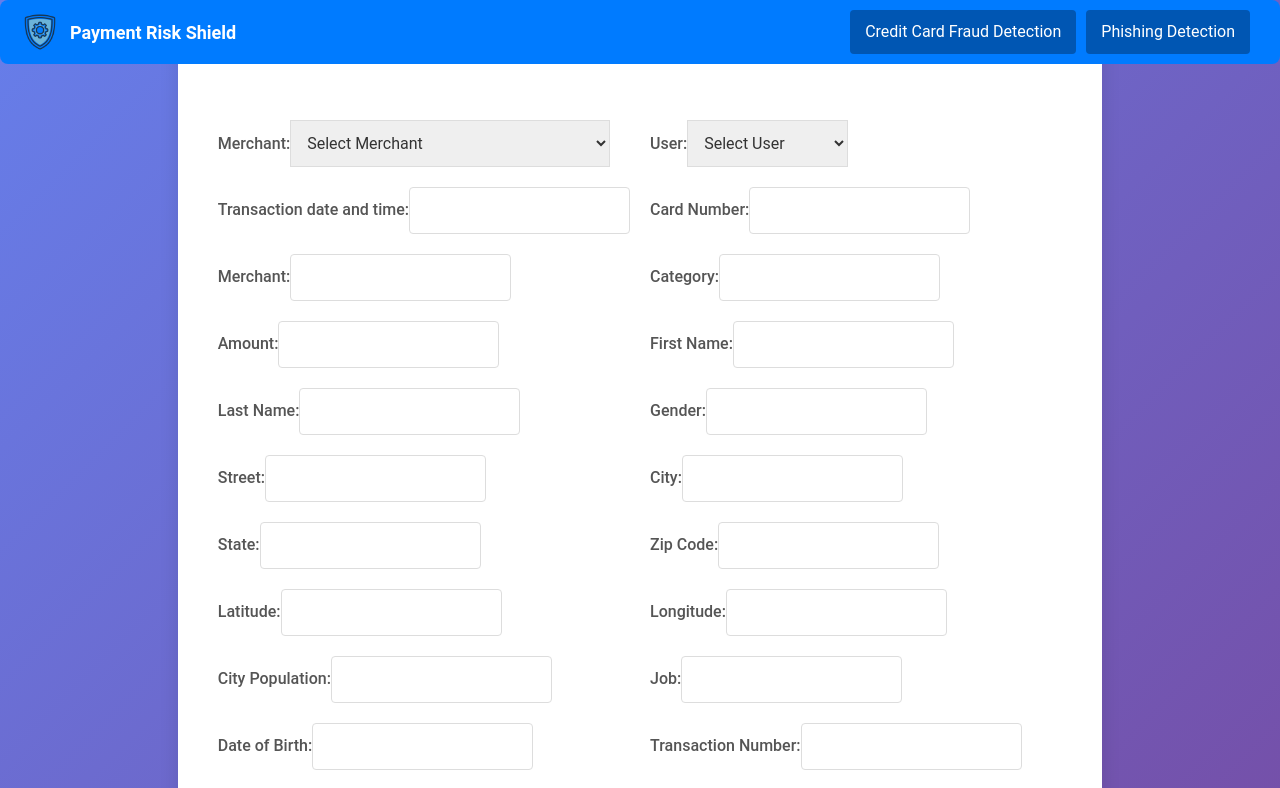
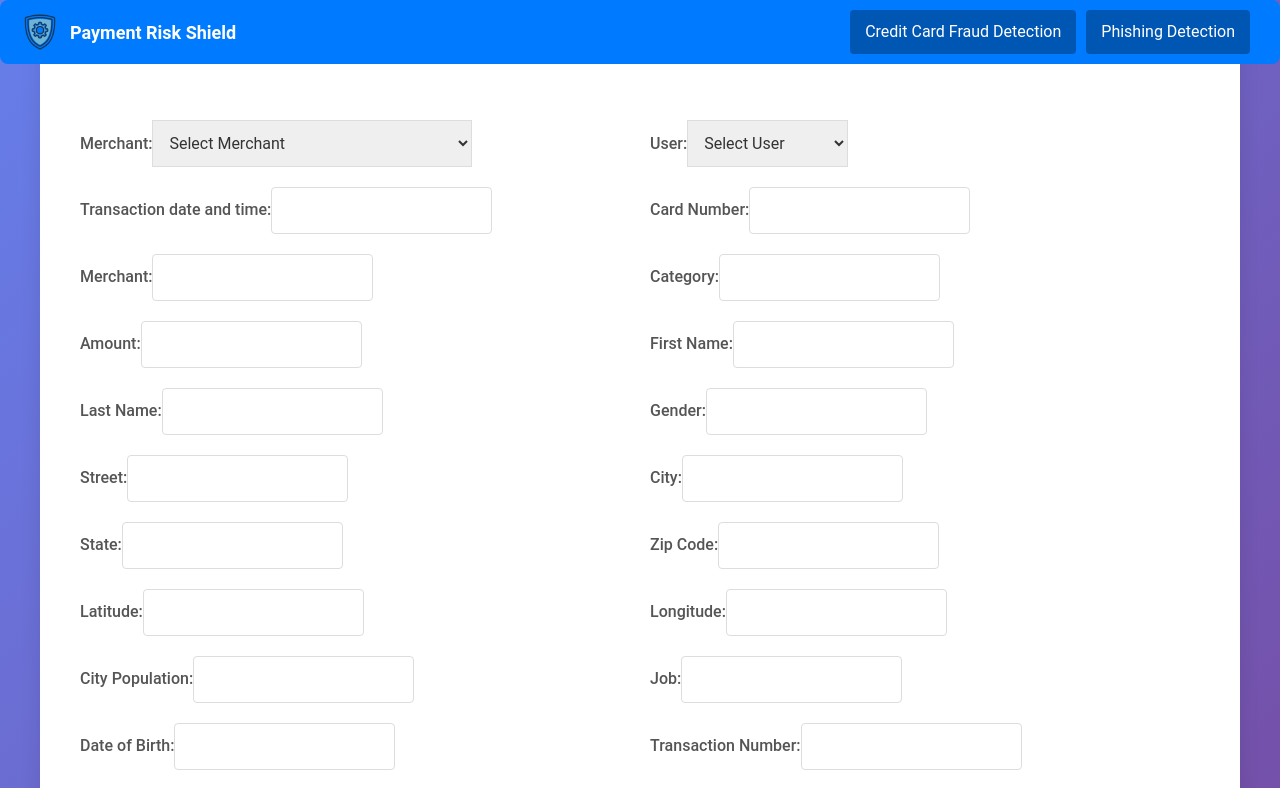
Before and after one commit to BeheraSas/Project--Payment-Risk-Shield, a React (Create React App) app in the folder frontend/: page / in a window 1280 px wide. Shown: the top 788 px of the page. Built offline with nearby package versions, Linux system fonts and the light colour scheme.

Commit message:
added changes to css correcting URL phishing UI and updated project's root package.json

```diff
--- a/frontend/src/App.css
+++ b/frontend/src/App.css
@@ -1,13 +1,18 @@
+/* src/App.css */
 body {
   background: linear-gradient(135deg, #667eea, #764ba2);
   color: #333;
   font-family: 'Roboto', sans-serif;
   margin: 0;
   padding: 0;
-  display: flex;
-  justify-content: center;
-  align-items: flex-start;
-  min-height: 100vh;
+}
+
+  .root {
+    min-height: 100vh;
+    min-width: 100vw;
+    display: flex;
+    justify-content: center;
+    align-items: center;
 }
 
 .App {
```
Also changed, not shown: package.json (added, +18 -0 lines), 2 other files (tests, documents, lock files or other folders).
